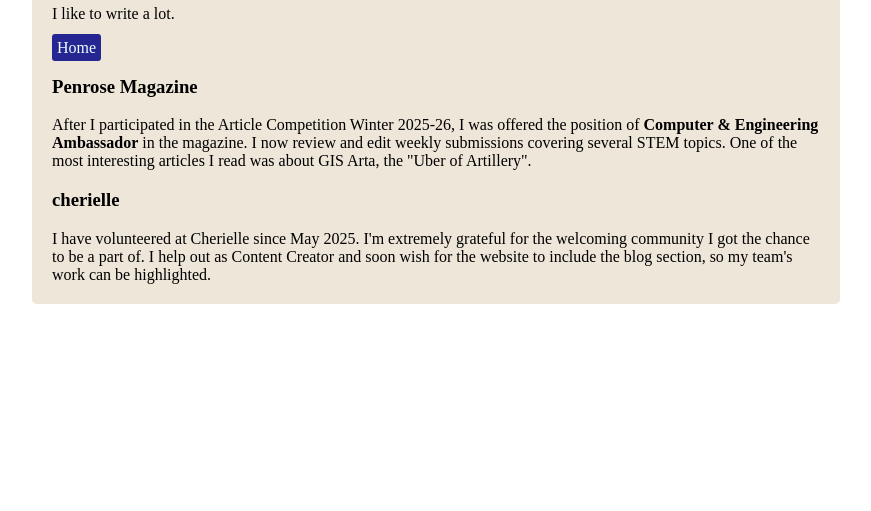
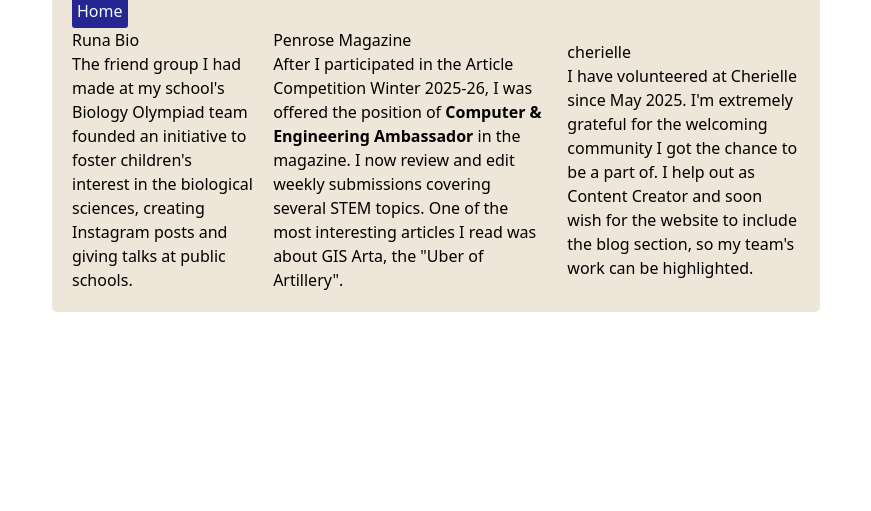
Before and after one commit to andraguoso/andraguoso.github.io, a plain HTML site: page activities.html in a window 1280 px wide. Shown: the part 289-800 px from the top of the page, without its empty margins (204-1075 px from the left). Drawn offline with nearby package versions, Linux system fonts and the light colour scheme.

Commit message:
add xp + tailwind
proper format again

```diff
--- a/activities.html
+++ b/activities.html
@@ -6,25 +6,39 @@
     <meta name="viewport" content="width=device-width, initial-scale=1.0">
     <title>Activities</title>
     <link rel="stylesheet" href="styles.css">
+    <script src="https://cdn.tailwindcss.com"></script>
 </head>
 
 <body>
     <div id="card">
+        <div class="flex flex-col items-start gap-2">
             <h2>Activities</h2>
             <p> I like to write a lot. </p>
             <a class="button" href="index.html">Home</a>
-        <div id="caja">
+        </div>
+        <div class="flex items-center gap-5">
+            <div>
+                <span>Runa Bio</span>
+                <p>
+                    The friend group I had made at my school's Biology Olympiad team founded an initiative
+                    to foster children's interest in the biological sciences, creating Instagram posts and
+                    giving talks at public schools.
+                </p>
+            </div>
+            <div>
                 <h3>Penrose Magazine</h3>
                 After I participated in the Article Competition Winter 2025-26, I was offered the position of
-            <b>Computer & Engineering Ambassador</b> in the magazine. I now review and edit weekly submissions
-            covering several STEM topics. One of the most interesting articles I read was about GIS Arta, the
-            "Uber of Artillery".
+                <b>Computer & Engineering Ambassador</b> in the magazine. I now review and edit weekly
+                submissions covering several STEM topics. One of the most interesting articles I read was about
+                GIS Arta, the "Uber of Artillery".
             </div>
-        <div id="caja">
+            <div>
                 <h3>cherielle</h3>
-            I have volunteered at Cherielle since May 2025. I'm extremely grateful for the welcoming community
+                I have volunteered at Cherielle since May 2025. I'm extremely grateful for the welcoming
+                community
                 I got the chance to be a part of. I help out as Content Creator and soon wish for the website to
                 include the blog section, so my team's work can be highlighted.
+            </div>
         </div>
     </div>
     <script src="scripts.js"></script>
```
Lines whose indentation alone changed are shown as unchanged.
